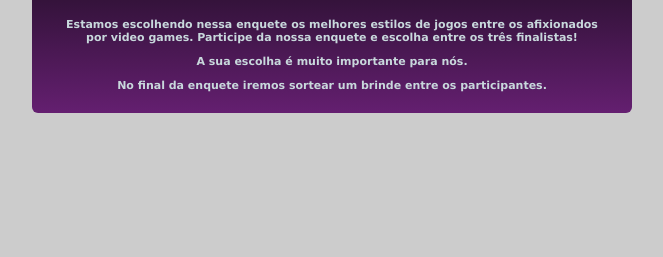
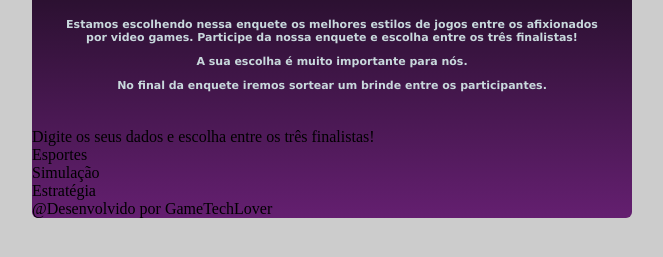
Before and after one commit to MateusL21/Projeto-2-Modulo-1, a plain HTML site: page index.html in a window 1280 px wide. Shown: the part 61-318 px from the top of the page, without its empty margins (308-971 px from the left). Drawn offline with Linux system fonts and the light colour scheme.

Commit message:
closes #3 - Esqueleto container 2

```diff
--- a/index.html
+++ b/index.html
@@ -62,6 +62,29 @@
                 </div>
             </div>
         </div>
+        <div>
+            <div>
+                <div>
+                    Digite os seus dados e escolha entre os três finalistas!
+                </div>
+                <div>
+                    <div>
+                        <div>
+                            Esportes
+                        </div>
+                        <div>
+                            Simulação
+                        </div>
+                        <div>
+                            Estratégia
+                        </div>
+                    </div>
+                </div>
+            </div>
+        </div>
+        <div>
+            @Desenvolvido por GameTechLover
+        </div>
     </div>
 
 </body>
```
